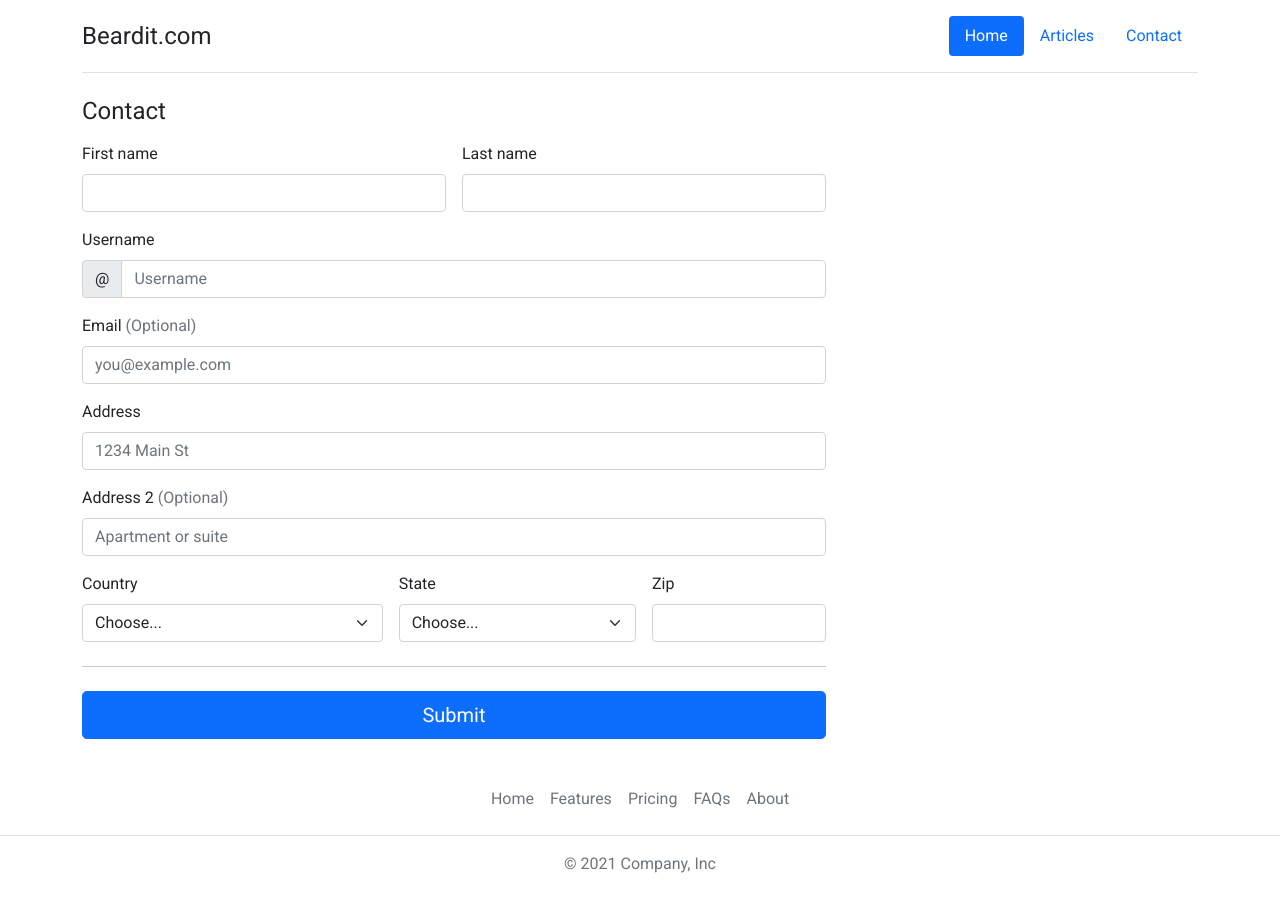
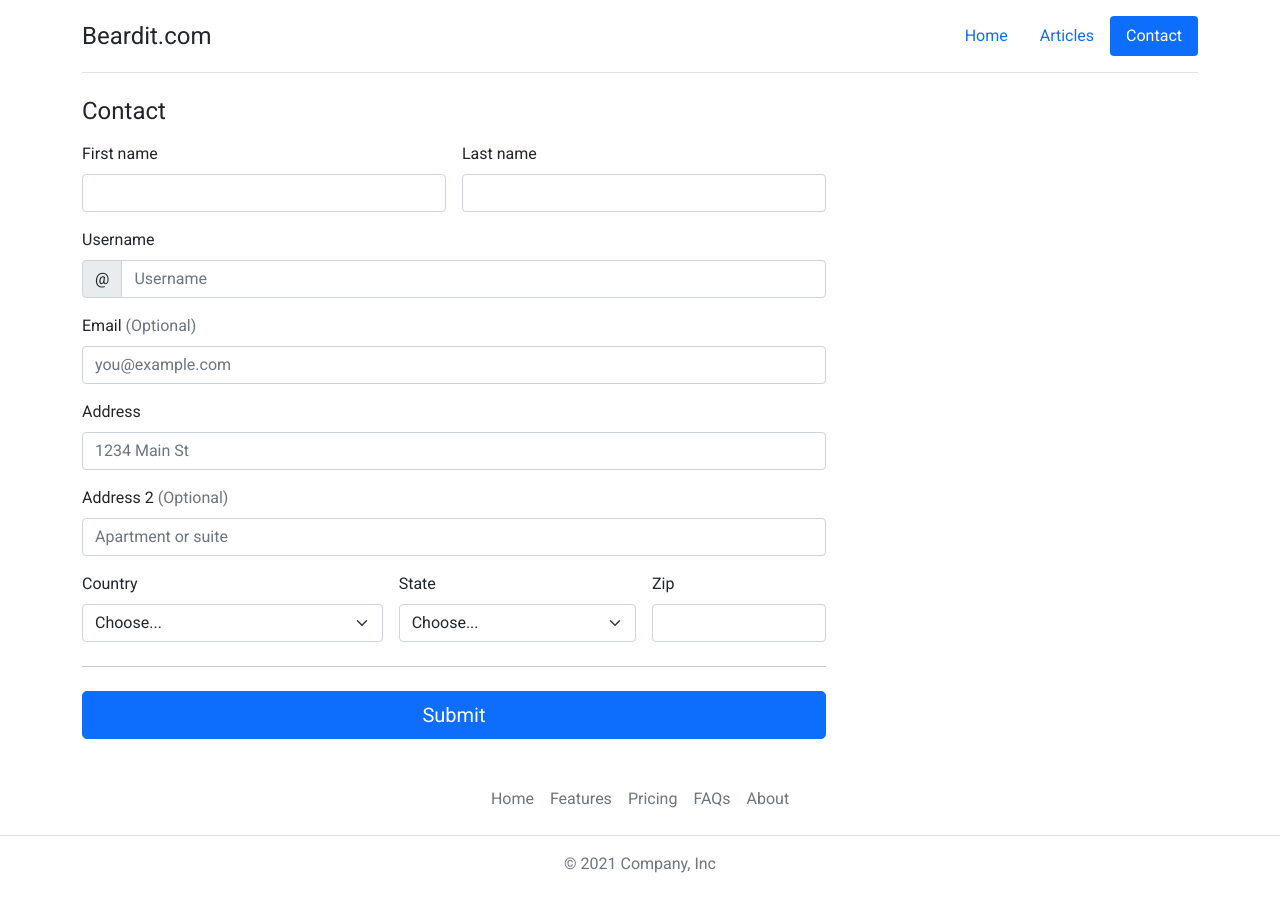
Before and after one commit to ferlobo1985/VUEJS3-routes-udmy, a Vue app: page /contact in a window 1280 px wide. Shown: the top 912 px of the page. Built offline with nearby package versions, Linux system fonts and the light colour scheme.

Commit message:
02-Linking

```diff
--- a/src/components/header_footer/Header.vue
+++ b/src/components/header_footer/Header.vue
@@ -6,9 +6,15 @@
       </a>
 
       <ul class="nav nav-pills">
-        <li class="nav-item"><a href="#" class="nav-link active" aria-current="page">Home</a></li>
-        <li class="nav-item"><a href="#" class="nav-link">Articles</a></li>
-        <li class="nav-item"><a href="#" class="nav-link">Contact</a></li>
+        <li class="nav-item">
+          <router-link to="/" class="nav-link">Home</router-link>
+        </li>
+        <li class="nav-item">
+          <router-link to="/articles" class="nav-link">Articles</router-link>
+        </li>
+        <li class="nav-item">
+          <router-link to="/contact" class="nav-link">Contact</router-link>
+        </li>
       </ul>
     </header>
   </div>
--- a/src/main.js
+++ b/src/main.js
@@ -17,7 +17,8 @@ const routes = createRouter({
         { path:'/', component: Home },
         { path:'/articles', component: Articles },
         { path:'/contact', component: Contact }
-    ]
+    ],
+    linkActiveClass:'active'
 });
 
 app.component('app-header',Header);
```
